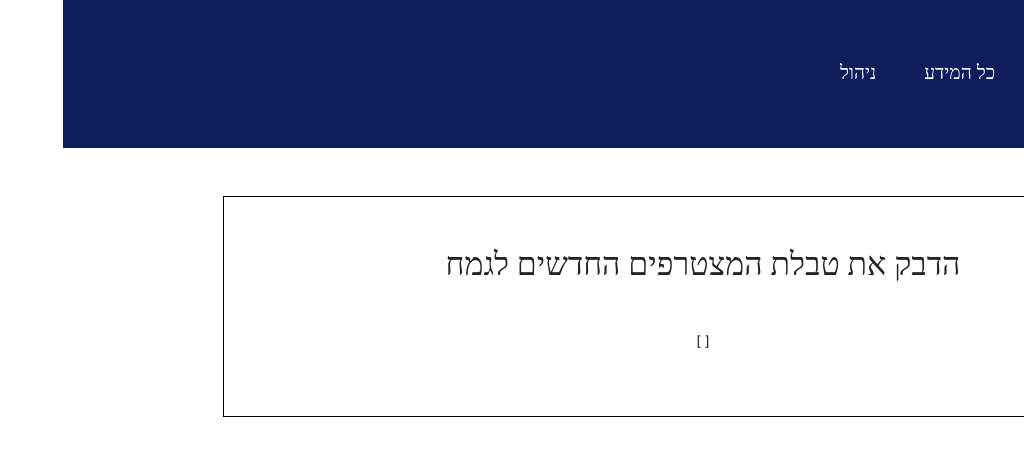
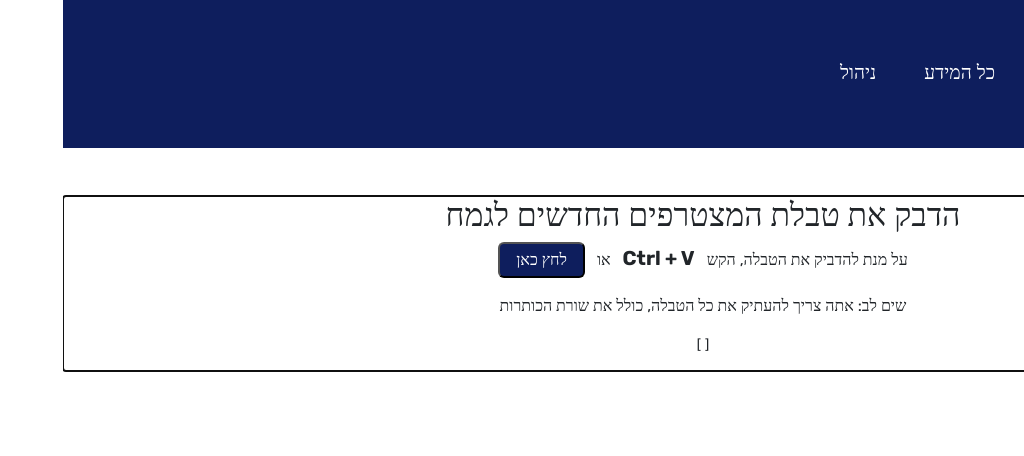
Before and after one commit to ShalomPrinz/gmah, a React (Vite) app in the folder frontend/: page /manage/add-many in a window 1280 px wide. Shown: the top 456 px of the page, without its empty margins (256-1280 px from the left). Built offline with nearby package versions, Linux system fonts and the light colour scheme.

Commit message:
add paste instructions and paste features for AddManyPages

```diff
--- a/frontend/src/pages/AddManyFamilies.tsx
+++ b/frontend/src/pages/AddManyFamilies.tsx
@@ -1,4 +1,5 @@
-import { useState } from "react";
+import { useEffect, useRef, useState } from "react";
+import Row from "react-bootstrap/Row";
 import { toast } from "react-toastify";
 
 import {
@@ -7,43 +8,67 @@ import {
   parseTable,
   validateTableFormat,
 } from "../util";
+import type { ParsedTable } from "../util";
 
 function AddManyFamilies() {
-  const [table, setTable] = useState<any[]>([]);
+  const autoFocusRef = useAutoFocus<HTMLDivElement>();
+  const [table, setTable] = useState<ParsedTable>([]);
 
-  const handlePaste = (event: any) => {
-    const parsedTable = parsePastedData(event);
-    if (parsedTable) {
-      setTable(parsedTable);
-    }
+  const setTableData = (data: string) => {
+    const parsed = parsePastedData(data);
+    if (parsed && parsed.length) setTable(parsed);
   };
 
+  const handlePaste = (event: any) =>
+    setTableData(event?.clipboardData?.getData("text/plain"));
+
+  const performPaste = () =>
+    navigator.clipboard.readText().then((text) => setTableData(text));
+
   return (
-    <main
-      className="w-75 my-5 mx-auto p-5 text-center"
-      onPaste={handlePaste}
-      style={{ border: "1px solid black" }}
-    >
-      <h2 className="mb-5">הדבק את טבלת המצטרפים החדשים לגמח</h2>
-      <pre>{JSON.stringify(table)}</pre>
-    </main>
+    <div onPaste={handlePaste} ref={autoFocusRef} tabIndex={-1}>
+      <main className="container my-5 text-center">
+        <Row>
+          <h2>הדבק את טבלת המצטרפים החדשים לגמח</h2>
+          <p>
+            על מנת להדביק את הטבלה, הקש{" "}
+            <span className="fw-bold mx-2 fs-5">Ctrl + V</span> או{" "}
+            <button
+              className="bg-default rounded px-3 py-1 me-2"
+              onClick={performPaste}
+            >
+              לחץ כאן
+            </button>
+          </p>
+          <p>שים לב: אתה צריך להעתיק את כל הטבלה, כולל את שורת הכותרות</p>
+        </Row>
+        <Row>
+          <pre>{JSON.stringify(table)}</pre>
+        </Row>
+      </main>
+    </div>
   );
 }
 
-function parsePastedData(event: any) {
-  const pastedData = event?.clipboardData?.getData("text/plain");
-  if (!pastedData || !isString(pastedData)) {
+function useAutoFocus<T extends HTMLElement>() {
+  const ref = useRef<T>(null);
+  useEffect(() => ref?.current?.focus(), [ref]);
+  return ref;
+}
+
+function parsePastedData(pastedString: string): ParsedTable {
+  if (!pastedString || !isString(pastedString)) {
     toast.error("קרתה תקלה בניסיון לקבל את המידע שהודבק");
-    return null;
+    return [];
   }
 
-  const validationResult = validateTableFormat(pastedData);
+  const validationResult = validateTableFormat(pastedString);
   if (validationResult != TABLE_FORMAT_VALID) {
     toast.error(validationResult);
-    return null;
+    return [];
   }
 
-  return parseTable(pastedData);
+  return parseTable(pastedString);
 }
 
 export default AddManyFamilies;
--- a/frontend/src/util/index.ts
+++ b/frontend/src/util/index.ts
@@ -1,2 +1,4 @@
 export { isString } from "./string";
 export { TABLE_FORMAT_VALID, parseTable, validateTableFormat } from "./table";
+
+export type { ParsedTable } from "./table";
--- a/frontend/src/util/table.ts
+++ b/frontend/src/util/table.ts
@@ -1,5 +1,3 @@
-import { getLines, isString } from "./string";
-
 /**
  * This util module is meant to support convert Microsoft Word table data
  * to js array.
@@ -9,6 +7,14 @@ import { getLines, isString } from "./string";
  *  - Table cells are divided by "\t"
  *  - If cell is empty, its string is nothing (= "")
  */
+
+import { getLines, isString } from "./string";
+
+type ParsedTableRow = {
+  [header: string]: string;
+};
+
+type ParsedTable = ParsedTableRow[];
 
 const MINIMUM_TABLE_LINES = 2; // 1 Header + 1 Content
 const TABLE_HEADERS_NUM = 7; // שם מלא, רחוב, בניין, דירה, קומה,מס' בית, מס' פלאפון
@@ -52,15 +58,15 @@ function validateTableFormat(text: any) {
  * The property key equals to the matching column header,
  * and the value is the data in the cell itself.
  */
-function parseTable(text: string) {
+function parseTable(text: string): ParsedTable {
   const lines = getLines(text);
   const headers = lines[0].split("\t");
 
-  const rows = [];
+  const rows: ParsedTable = [];
   for (let i = 1; i < lines.length; i++) {
     const cells = lines[i].split("\t");
 
-    const row: { [header: string]: string } = {};
+    const row: ParsedTableRow = {};
     headers.forEach((header, index) => (row[header] = cells[index]));
     rows.push(row);
   }
@@ -69,3 +75,4 @@ function parseTable(text: string) {
 }
 
 export { TABLE_FORMAT_VALID, parseTable, validateTableFormat };
+export type { ParsedTable };
```
